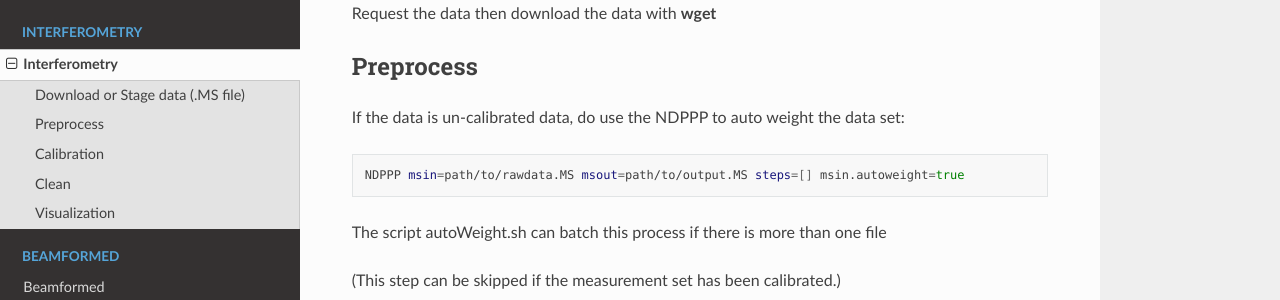
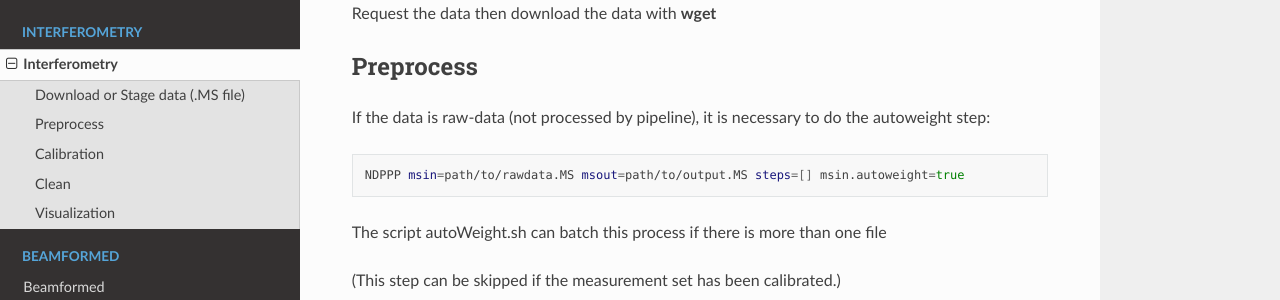
Before and after one commit to peijin94/LOFAR-Sun-tools, a Sphinx documentation site: the page built from docs/interferometry.rst, in a window 1280 px wide and 900 px high. Shown: the part 262-562 px from the top of the window. Built offline with Sphinx 7.4.7 and the Read the Docs theme 2.0.0, drawn with Linux system fonts in a browser that asks for light colours.

Commit message:
document update

```diff
--- a/docs/interferometry.rst
+++ b/docs/interferometry.rst
@@ -11,8 +11,8 @@ Request the data then download the data with **wget**
 Preprocess
 ----------
 
-If the data is un-calibrated data, do use the NDPPP to auto weight the
-data set:
+If the data is raw-data (not processed by pipeline), it is necessary to do the
+autoweight step:
 
 .. code:: bash
 
```
